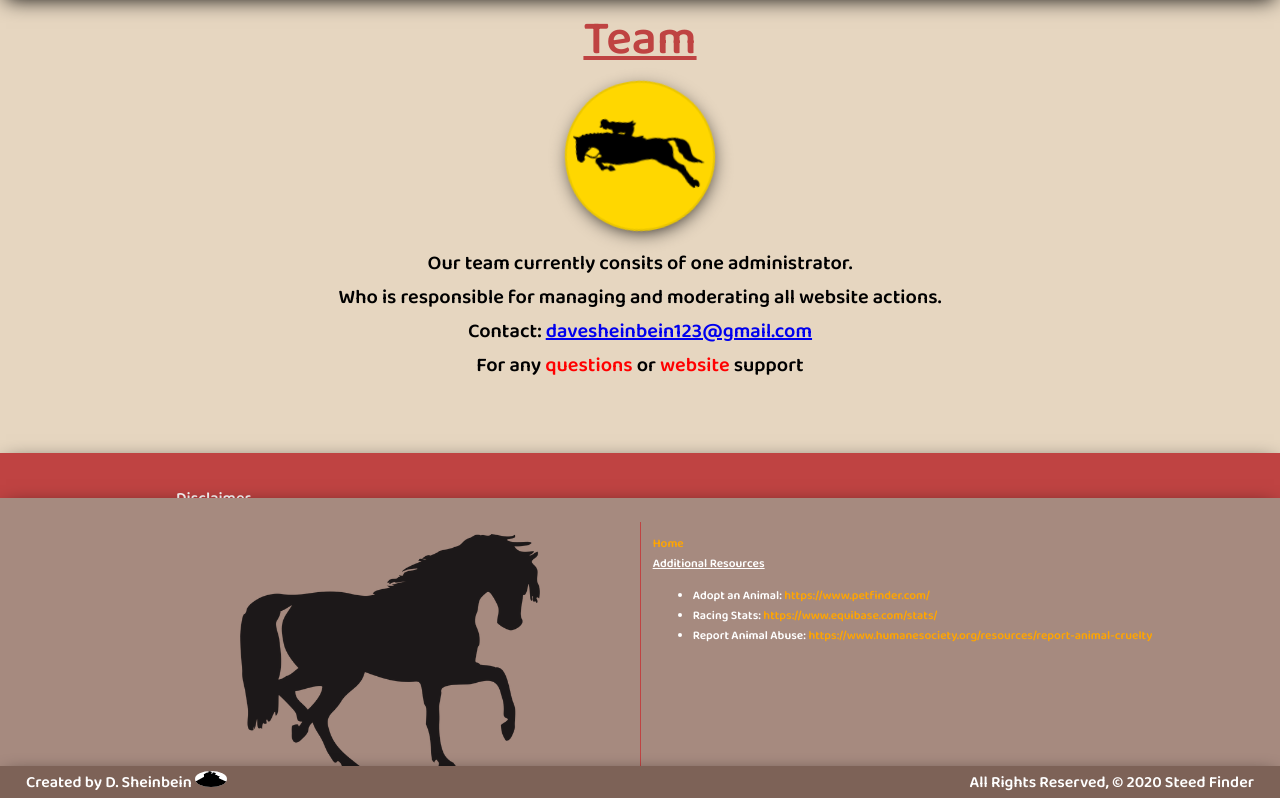
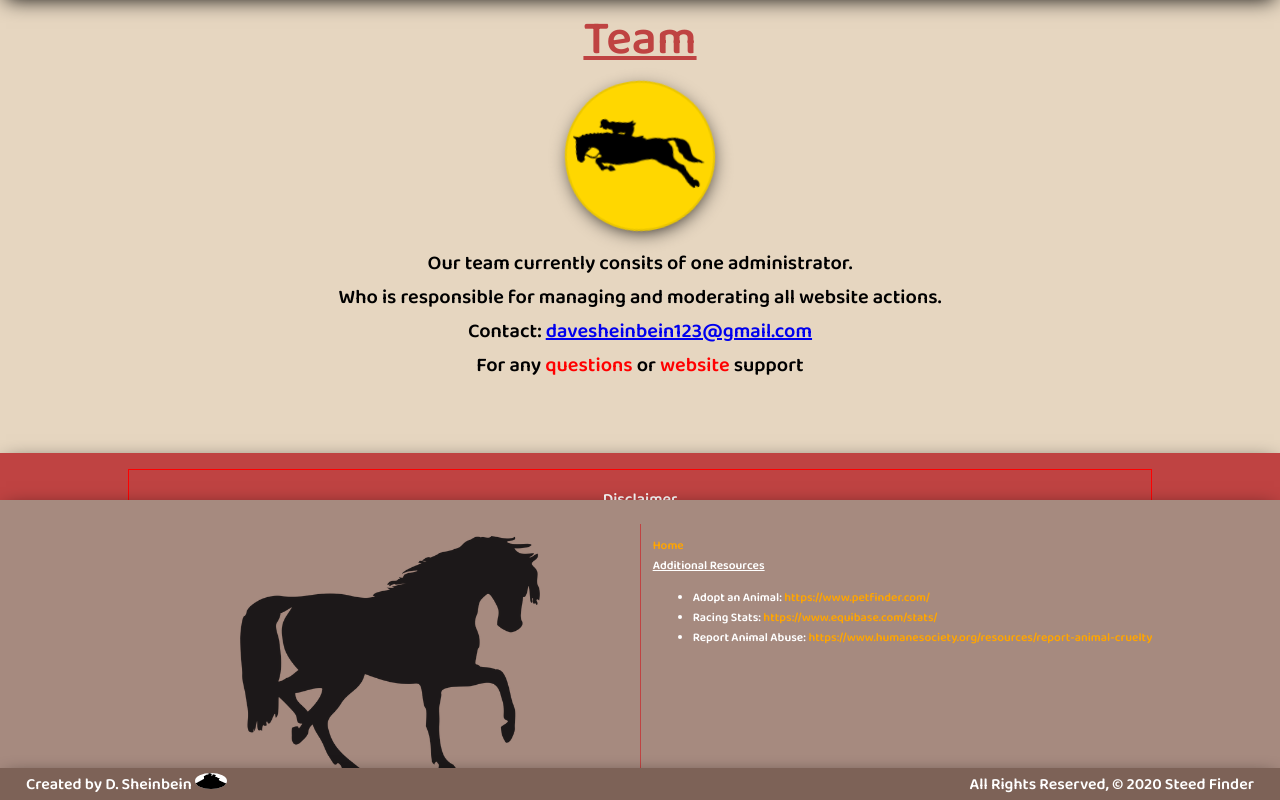
Before and after one commit to davesheinbein/steed-finder-horse-bulliten-board, a React (Create React App) app: page / in a window 1280 px wide. Shown: the part 907-1707 px from the top of the page. Built offline with nearby package versions, Linux system fonts and the light colour scheme; no server answers.

Commit message:
Re-deploy to heroku

```diff
--- a/models/horse.js
+++ b/models/horse.js
@@ -19,7 +19,6 @@ var horseSchema = new Schema({
   name: { type: String, required: true },
   age: { type: Number, required: true },
   categories: { type: String },
-  breed: { type: String },
   price: { type: Number, required: true },
   location: { type: String },
   contact: { type: String, required: true },
--- a/src/components/Disclaimer/Disclaimer.css
+++ b/src/components/Disclaimer/Disclaimer.css
@@ -11,32 +11,23 @@
     -webkit-box-shadow: 0px 5px 20px -6px black;
     -moz-box-shadow: 0px 5px 20px -6px black;
     box-shadow: 0px 5px 20px -6px black;
-    animation: teamAnim;
-    animation-duration: 2s;
-    transition-timing-function: ease-in-out;
-    animation-fill-mode: forwards;
-    right: 0px;
     /* border: 2px solid green; */
 }
 
-@keyframes teamAnim {
-    0%   {right: -1500px;}
-    100% {right: 0px;}
-}
 
 .disclaimer {
     color: white;
-    margin: 0px 11em 0px;
+    margin: 1em 11em;
     padding: 1em 0px;
-    /* border: 1px solid red; */
+    border: 1px solid red;
 }
 
 .disclaimer-title {
     text-decoration: underline;
     display: flex;
-    justify-self: start;
+    justify-content: center;
     align-items: center;
-    padding: 0px 2em;
+    margin: 0px auto;
 }
 
 @media only screen and (min-device-width: 375px) and (max-device-width: 812px) {
--- a/src/components/NavBar/NavBar.css
+++ b/src/components/NavBar/NavBar.css
@@ -2,7 +2,7 @@
     display: flex;
     justify-content: center;
     width: 100%;
-    font-size: 2rem;
+    font-size: 1.5rem;
     white-space: nowrap;
 }
 
--- a/src/pages/AddListHorsePage/AddListHorsePage.jsx
+++ b/src/pages/AddListHorsePage/AddListHorsePage.jsx
@@ -8,7 +8,6 @@ class ListHorse extends Component {
       name: '',
       age: '',
       categories: 'Appaloosa',
-      breed: '',
       price: '',
       location: '',
       contact: '',
@@ -46,9 +45,9 @@ class ListHorse extends Component {
                 name="name"
                 value={this.state.formData.name}
                 onChange={this.handleChange}
-                // pattern='/^[a-z ,-]+$/i'
                 placeholder='ABC'
                 required
+                // pattern='/^[a-z ,-]+$/i'
               />
             </div>
 
@@ -58,14 +57,14 @@ class ListHorse extends Component {
                 className={styles.formControl}
                 name="age"
                 value={this.state.formData.age}
-                // pattern='/^[1-9][0-9]?[0-9]?$/g'
                 placeholder='###'
                 onChange={this.handleChange}
+                // pattern='/^[1-9][0-9]?[0-9]?$/g'
               />
             </div>
 
             <div className={styles.formGroup}>
-              <label>Categories: </label>
+              <label>Breed (required): </label>
               <select
                 name="categories"
                 className={styles.formControl}
@@ -81,26 +80,15 @@ class ListHorse extends Component {
             </div>
 
             <div className={styles.formGroup}>
-              <label>Breed (required): </label>
-              <input
-                className={styles.formControl}
-                name="breed"
-                value={this.state.formData.breed}
-                onChange={this.handleChange}
-                required
-              />
-            </div>
-
-            <div className={styles.formGroup}>
               <label>$ Price (required): </label>
               <input
                 className={styles.formControl}
                 name="price"
                 value={this.state.formData.price}
                 onChange={this.handleChange}
-                // pattern='/^[0-9]+(\.[0-9]{1,2})?$/g'
                 placeholder='$$.$$'
                 required
+                // pattern='/^[0-9]+(\.[0-9]{1,2})?$/g'
               />
             </div>
 
@@ -123,9 +111,9 @@ class ListHorse extends Component {
                 name="contact"
                 value={this.state.formData.contact}
                 onChange={this.handleChange}
-                // pattern="/^[+]*[(]{0,1}[0-9]{1,4}[)]{0,1}[-\s\./0-9]*$/g"
                 placeholder='(###)###-####'
                 required
+                // pattern="/^[+]*[(]{0,1}[0-9]{1,4}[)]{0,1}[-\s\./0-9]*$/g"
               />
             </div>
 
@@ -135,8 +123,8 @@ class ListHorse extends Component {
                 className={styles.formControl}
                 name="image"
                 value={this.state.formData.image}
+                onChange={this.handleChange}
                 // pattern='/(http(s?):)([/|.|\w|\s|-])*\.(?:jpg|gif|png)/g'
-                onChange={this.handleChange}
               />
             </div>
 
--- a/src/pages/App/App.css
+++ b/src/pages/App/App.css
@@ -34,11 +34,11 @@ header {
   color: white;
   padding: .5em 0px;
   background-color: #A78A7F;
-  animation: navOpacityAnim;
+  /* Adding this animation here breaks deployment */
+  /* animation: navOpacityAnim;
   animation-duration: 2s;
   transition-timing-function: ease-in-out;
-  animation-fill-mode: forwards;
-  /* opacity: 100%; */
+  animation-fill-mode: forwards; */
 }
 
 /* @keyframes navOpacityAnim {
```
